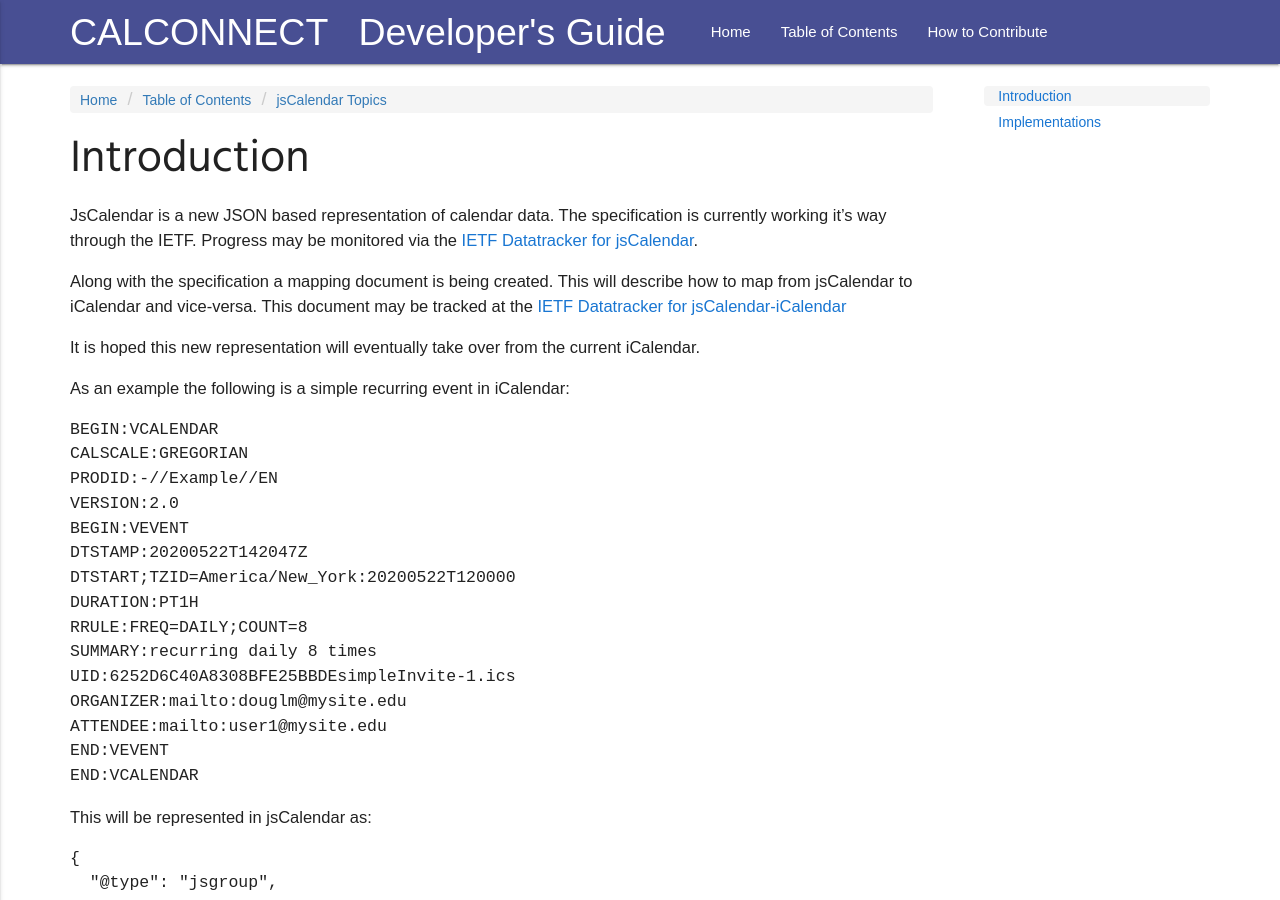
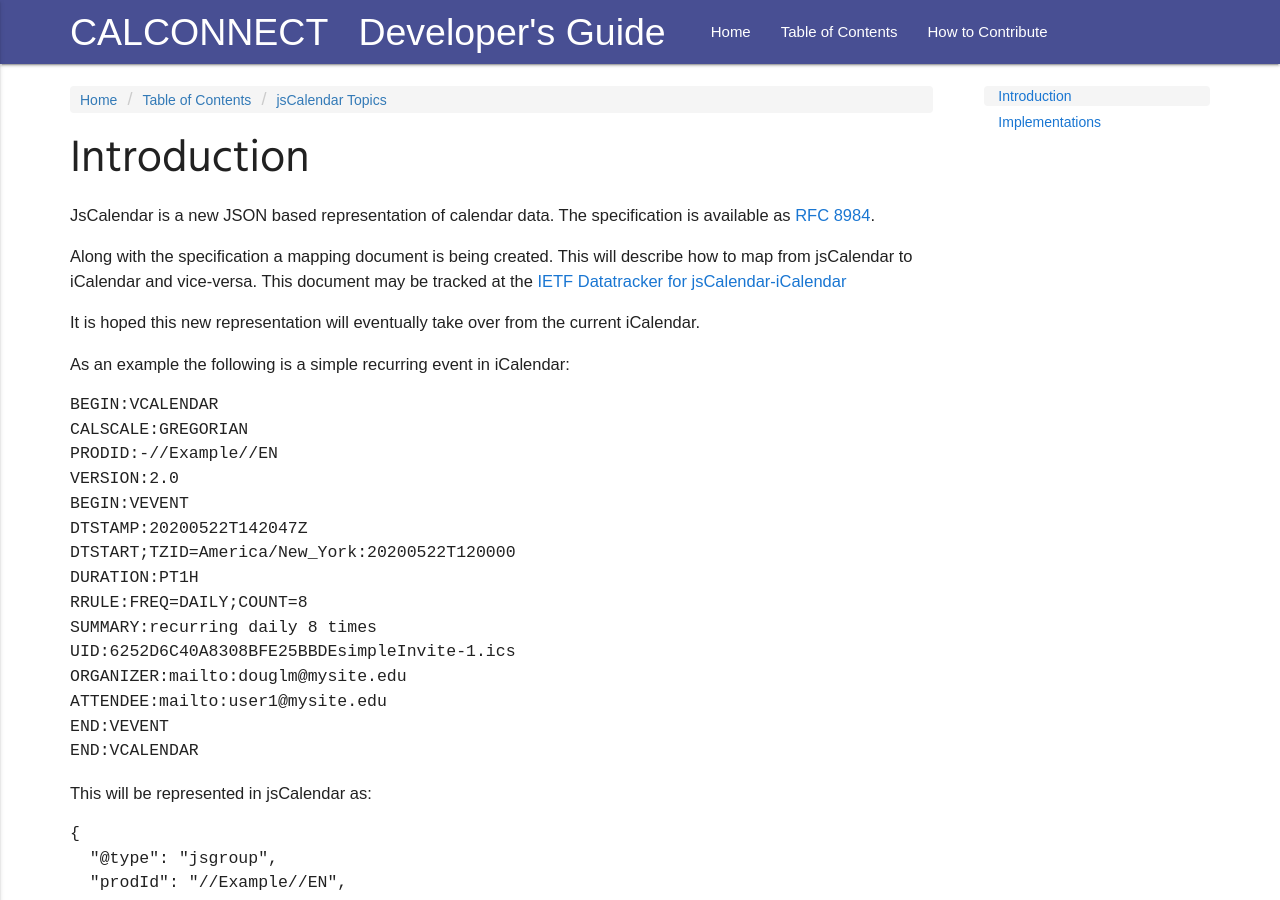
Before and after one commit to CalConnect/DEVGUIDE, a Jekyll site: the page built from _pages/jsCalendar-Topics/introduction.md, in a window 1280 px wide and 900 px high. Built offline with Jekyll 4.4.1, drawn with Linux system fonts in a browser that asks for light colours; some web fonts are replaced.

Commit message:
Update jsca;endar intro to provide link to RFC

```diff
--- a/_pages/jsCalendar-Topics/introduction.md
+++ b/_pages/jsCalendar-Topics/introduction.md
@@ -10,8 +10,7 @@ order: 100
 # Introduction
 
 JsCalendar is a new JSON based representation of calendar data. The
-specification is currently working it's way through the IETF. Progress
-may be monitored via the [IETF Datatracker for jsCalendar](https://datatracker.ietf.org/doc/draft-ietf-calext-jscalendar/).
+specification is available as [RFC 8984](https://www.rfc-editor.org/rfc/rfc8984.html).
 
 Along with the specification a mapping document is being created. This
 will describe how to map from jsCalendar to iCalendar and vice-versa.
```
